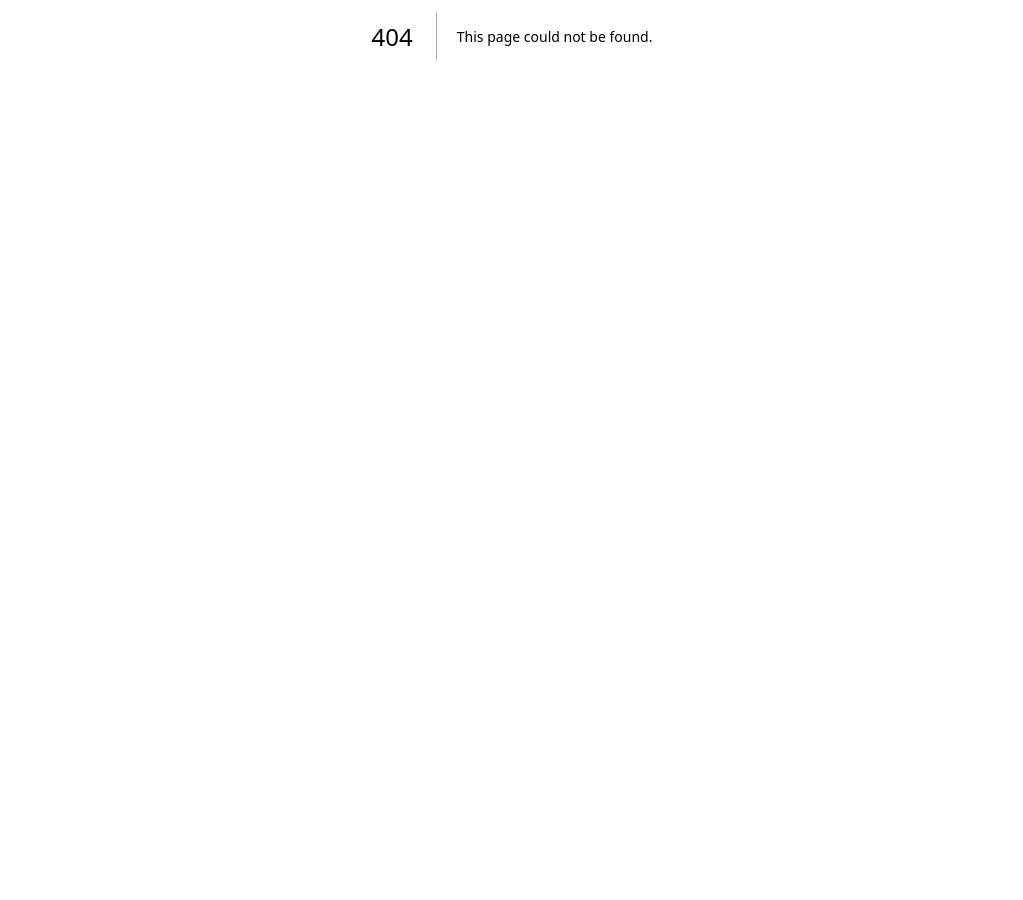
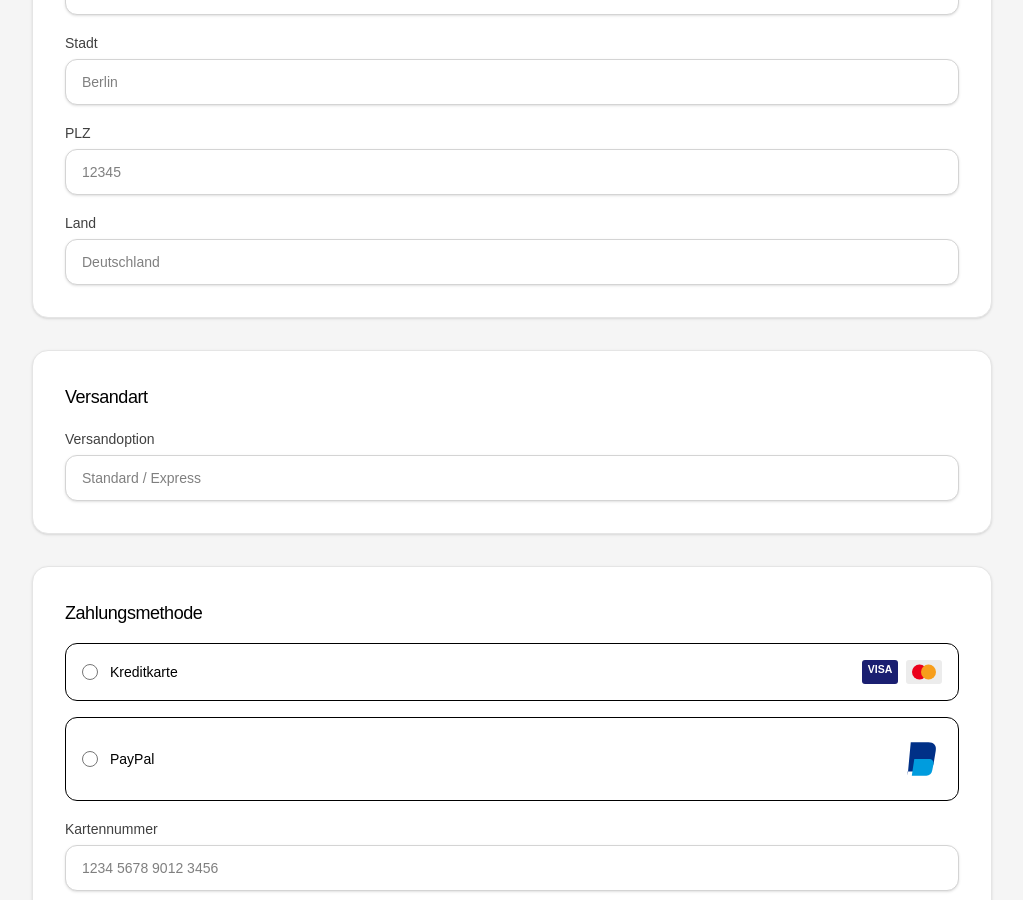
Before and after one commit to longtime88/frontend, a Next.js app: page /Checkout in a window 1280 px wide. Before the commit this address had no page. Shown: the part 460-1360 px from the top of the page, without its empty margins (128-1151 px from the left). Before the commit the page ends 896 px from the top, so only its background shows below. Built offline with nearby package versions, Linux system fonts and the light colour scheme.

Commit message:
fist commit

```diff
--- /dev/null
+++ b/app/Checkout/page.tsx
@@ -0,0 +1,145 @@
+'use client'
+
+export default function CheckoutPage() {
+  return (
+    <div className="min-h-screen bg-neutral-100 py-12">
+      <div className="mx-auto max-w-5xl px-4 sm:px-6 lg:px-8">
+
+
+
+        <div className="grid gap-10 lg:grid-cols-[1.7fr,1fr]">
+
+          {/* LEFT */}
+          <div className="space-y-8">
+
+            {/* Lieferadresse */}
+            <Card title="Checkout">
+              <div className="grid gap-4">
+                <Input label="Vorname" placeholder="Max" />
+                <Input label="Nachname" placeholder="Mustermann" />
+                <Input label="Straße" placeholder="Musterstraße 12" />
+                <Input label="Stadt" placeholder="Berlin" />
+                <Input label="PLZ" placeholder="12345" />
+                <Input label="Land" placeholder="Deutschland" />
+              </div>
+            </Card>
+
+            {/* Versandart */}
+            <Card title="Versandart">
+              <Input label="Versandoption" placeholder="Standard / Express" />
+            </Card>
+
+            {/* Zahlungsmethode */}
+            <Card title="Zahlungsmethode">
+              <div className="space-y-4">
+
+                <PaymentOption
+                  title="Kreditkarte"
+                  icon={<CreditCardIcons />}
+                />
+
+                <PaymentOption
+                  title="PayPal"
+                  icon={<PayPalIcon />}
+                />
+
+                {/* Kreditkartenfelder */}
+                <div className="grid gap-4 mt-4">
+                  <Input label="Kartennummer" placeholder="1234 5678 9012 3456" />
+                  <Input label="Name auf der Karte" placeholder="Max Mustermann" />
+                  <div className="grid grid-cols-2 gap-4">
+                    <Input label="Gültig bis" placeholder="MM/YY" />
+                    <Input label="CVC" placeholder="123" />
+                  </div>
+                </div>
+
+              </div>
+            </Card>
+
+          </div>
+
+          {/* RIGHT */}
+          <aside className="space-y-6">
+            <Card title="Bestellübersicht">
+              <div className="grid gap-4">
+                <Input label="Zwischensumme" placeholder="69,80 €" />
+                <Input label="Versand" placeholder="0,00 €" />
+                <Input label="Gesamt" placeholder="83,06 €" />
+              </div>
+            </Card>
+
+            <button className="w-full rounded-xl bg-black py-4 text-white text-sm font-medium tracking-wide transition-all hover:bg-neutral-900 active:scale-[0.98]">
+              Bestellung abschließen
+            </button>
+          </aside>
+
+        </div>
+      </div>
+    </div>
+  );
+}
+
+/* --- COMPONENTS --- */
+
+function Card({ title, children }: { title: string; children?: React.ReactNode }) {
+  return (
+    <section className="rounded-2xl bg-white p-8 shadow-sm border border-neutral-200">
+      <h2 className="text-lg font-medium tracking-tight mb-4">{title}</h2>
+      {children}
+    </section>
+  );
+}
+
+function Input({ label, placeholder }: any) {
+  return (
+    <label className="block">
+      <span className="text-sm font-medium text-neutral-700">{label}</span>
+      <input
+        placeholder={placeholder}
+        className="mt-1 w-full rounded-xl border border-neutral-300 bg-white px-4 py-3 text-sm shadow-sm focus:border-black focus:ring-0"
+      />
+    </label>
+  );
+}
+
+function PaymentOption({ title, icon }: { title: string; icon: React.ReactNode }) {
+  return (
+    <label className="flex items-center justify-between p-4 border rounded-xl hover:bg-neutral-50 cursor-pointer transition">
+      <div className="flex items-center gap-3">
+        <input type="radio" name="payment" className="h-4 w-4" />
+        <span className="text-sm font-medium">{title}</span>
+      </div>
+      {icon}
+    </label>
+  );
+}
+
+/* --- ICONS --- */
+
+function PayPalIcon() {
+  return (
+    <svg width="50" viewBox="0 0 24 24" fill="none">
+      <path fill="#003087" d="M7.5 20L9 4h8.5c2.5 0 4 1.5 3.5 4l-1 6c-.5 2.5-2 4-4.5 4H7.5z" />
+      <path fill="#009CDE" d="M9.5 20l1.2-8h7c1.5 0 2.5 1 2.2 2.5l-.6 3c-.3 1.5-1.3 2.5-2.8 2.5H9.5z" />
+    </svg>
+  );
+}
+
+function CreditCardIcons() {
+  return (
+    <div className="flex items-center gap-2">
+      <svg width="36" viewBox="0 0 48 32">
+        <rect width="48" height="32" rx="4" fill="#1A1F71" />
+        <text x="50%" y="55%" fill="white" fontSize="14" fontWeight="bold" textAnchor="middle">
+          VISA
+        </text>
+      </svg>
+
+      <svg width="36" viewBox="0 0 48 32">
+        <rect width="48" height="32" rx="4" fill="#ECECEC" />
+        <circle cx="18" cy="16" r="10" fill="#EB001B" />
+        <circle cx="30" cy="16" r="10" fill="#F79E1B" />
+      </svg>
+    </div>
+  );
+}
--- a/app/Warenkorb/page.tsx
+++ b/app/Warenkorb/page.tsx
@@ -4,9 +4,7 @@ import CartLayout from "../components/CartLayout"
 import { Analytics } from '@vercel/analytics/next';
 import Image from "next/image";
 import { SpeedInsights } from "@vercel/speed-insights/next"
-import { useState } from 'react';
-import Data from "../Data.json"
-import { Product } from '../components/Product';
+
 
 
 export default function Basket () {
--- a/app/components/Header.tsx
+++ b/app/components/Header.tsx
@@ -51,7 +51,7 @@ export default function Header() {
         <Link href="/ueber-uns" className="flex items-center gap-2"><InfoIcon fontSize="small" /> Über uns</Link>
         <Link href="/kontakt" className="flex items-center gap-2"><ContactMailIcon fontSize="small" /> Kontakt</Link>
         <Link href="/anmelden" className="flex items-center gap-2"><LoginIcon fontSize="small" /> Anmelden</Link>
-        <Link href="/Warenkorb" className="flex items-center gap-2"><ShoppingBasketIcon fontSize="small" />Basket</Link>
+        <Link href="/Warenkorb" className="flex items-center gap-2"><ShoppingBasketIcon fontSize="small" />O</Link>
       </nav>
 
       {/* Mobile Menü Button */}
@@ -88,7 +88,7 @@ export default function Header() {
           <Link href="/ueber-uns" className="flex items-center gap-2"><InfoIcon fontSize="small" /> Über uns</Link>
           <Link href="/kontakt" className="flex items-center gap-2"><ContactMailIcon fontSize="small" /> Kontakt</Link>
           <Link href="/anmelden" className="flex items-center gap-2"><LoginIcon fontSize="small" /> Anmelden</Link>
-          <Link href="/Warenkorb" className="flex items-center gap-2"><ShoppingBasketIcon fontSize="small"/>0</Link>
+          <Link href="/Warenkorb" className="flex items-center gap-2"><ShoppingBasketIcon fontSize="small"/>Basket</Link>
         </div>
       )}
     </header>
--- a/app/components/Product.tsx
+++ b/app/components/Product.tsx
@@ -3,6 +3,7 @@
 import React from 'react'
 import Data from "../Data.json"
 import Image from 'next/image'
+import CheckoutPage from '../Checkout/page';
 
 
  export const Product = ({product}:any) => {
@@ -12,7 +13,7 @@ import Image from 'next/image'
       <div className='card-body'>
         <h5 className='card-title'>{product.name}</h5>
         <p className='card-text'>{product.price} €</p>
-        <a href={`/Warenkorb/${product.id}`} className='btn btn-primary'>In den Warenkorb</a>
+        <a href={`/Checkout/page?productId=${product.id}`} className='btn btn-primary'>In den Warenkorb</a>
 
       </div>
     </div>
--- a/app/components/hello.tsx
+++ b/app/components/hello.tsx
@@ -3,6 +3,7 @@ import Image from 'next/image';
 import { Product } from '../components/Product';
 import { useState } from 'react';
 import Data from "../Data.json"
+import CheckoutPage from '../Checkout/page';
 
 export  const Products = () => {
   const [products, setProducts] = useState(Data.products);
@@ -11,9 +12,11 @@ export  const Products = () => {
       {
         products.map(p => (
 
-        <Product product = {p} />
+          <Product product={p} />
+
       ))
-     }
+      }
+      <CheckoutPage />
     </div>
   )
 }
--- a/app/page.tsx
+++ b/app/page.tsx
@@ -46,7 +46,7 @@ export default function Homepage() {
       <div className="w-full max-w-6xl mx-auto py-20 px-4">
         <h2 className="text-3xl font-bold text-center mb-10">Unsere Bestseller</h2>
         <Hello />
-
+        <Products />
       </div>
 
       {/* VORTEILE SEKTION */}
```
